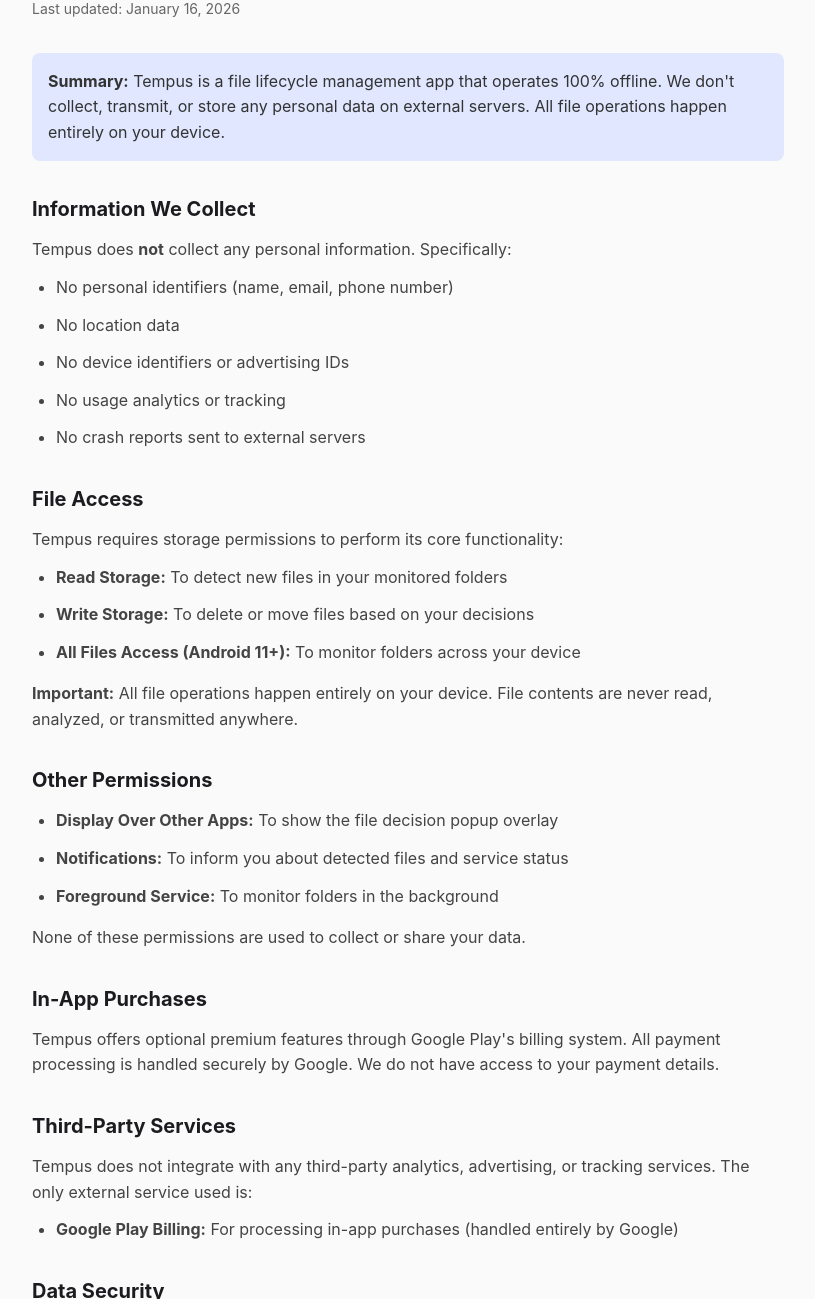
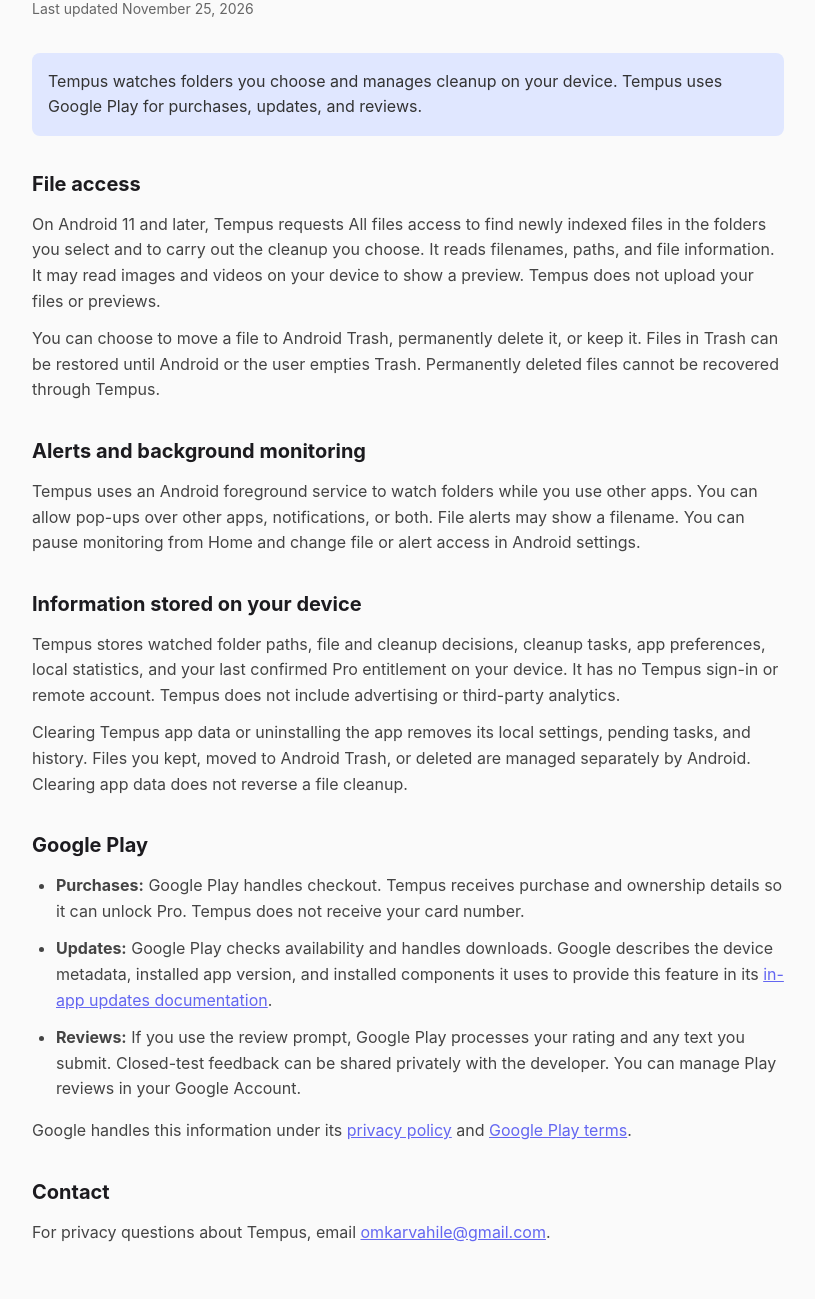
Before and after one commit to Omkar-glitch/Tempus-Docs, a plain HTML site: page docs/privacy.html in a window 1280 px wide. Shown: the part 85-1384 px from the top of the page, without its empty margins (232-1047 px from the left). Drawn offline with Linux system fonts and the light colour scheme.

Commit message:
Update Tempus privacy policy for local previews and Play features

```diff
--- a/docs/privacy.html
+++ b/docs/privacy.html
@@ -97,81 +97,33 @@
 </head>
 
 <body>
-    <h1>⏳ Tempus Privacy Policy</h1>
-    <p class="last-updated">Last updated: January 16, 2026</p>
+    <h1>Tempus Privacy Policy</h1>
+    <p class="last-updated">Last updated November 25, 2026</p>
 
     <div class="highlight">
-        <strong>Summary:</strong> Tempus is a file lifecycle management app that operates 100% offline. We don't
-        collect, transmit, or store any personal data on external servers. All file operations happen entirely on your
-        device.
+        Tempus watches folders you choose and manages cleanup on your device. Tempus uses Google Play for purchases, updates, and reviews.
     </div>
 
-    <h2>Information We Collect</h2>
-    <p>Tempus does <strong>not</strong> collect any personal information. Specifically:</p>
+    <h2>File access</h2>
+    <p>On Android 11 and later, Tempus requests All files access to find newly indexed files in the folders you select and to carry out the cleanup you choose. It reads filenames, paths, and file information. It may read images and videos on your device to show a preview. Tempus does not upload your files or previews.</p>
+    <p>You can choose to move a file to Android Trash, permanently delete it, or keep it. Files in Trash can be restored until Android or the user empties Trash. Permanently deleted files cannot be recovered through Tempus.</p>
+
+    <h2>Alerts and background monitoring</h2>
+    <p>Tempus uses an Android foreground service to watch folders while you use other apps. You can allow pop-ups over other apps, notifications, or both. File alerts may show a filename. You can pause monitoring from Home and change file or alert access in Android settings.</p>
+
+    <h2>Information stored on your device</h2>
+    <p>Tempus stores watched folder paths, file and cleanup decisions, cleanup tasks, app preferences, local statistics, and your last confirmed Pro entitlement on your device. It has no Tempus sign-in or remote account. Tempus does not include advertising or third-party analytics.</p>
+    <p>Clearing Tempus app data or uninstalling the app removes its local settings, pending tasks, and history. Files you kept, moved to Android Trash, or deleted are managed separately by Android. Clearing app data does not reverse a file cleanup.</p>
+
+    <h2>Google Play</h2>
     <ul>
-        <li>No personal identifiers (name, email, phone number)</li>
-        <li>No location data</li>
-        <li>No device identifiers or advertising IDs</li>
-        <li>No usage analytics or tracking</li>
-        <li>No crash reports sent to external servers</li>
+        <li><strong>Purchases:</strong> Google Play handles checkout. Tempus receives purchase and ownership details so it can unlock Pro. Tempus does not receive your card number.</li>
+        <li><strong>Updates:</strong> Google Play checks availability and handles downloads. Google describes the device metadata, installed app version, and installed components it uses to provide this feature in its <a href="https://developer.android.com/guide/playcore/in-app-updates#data-safety">in-app updates documentation</a>.</li>
+        <li><strong>Reviews:</strong> If you use the review prompt, Google Play processes your rating and any text you submit. Closed-test feedback can be shared privately with the developer. You can manage Play reviews in your Google Account.</li>
     </ul>
-
-    <h2>File Access</h2>
-    <p>Tempus requires storage permissions to perform its core functionality:</p>
-    <ul>
-        <li><strong>Read Storage:</strong> To detect new files in your monitored folders</li>
-        <li><strong>Write Storage:</strong> To delete or move files based on your decisions</li>
-        <li><strong>All Files Access (Android 11+):</strong> To monitor folders across your device</li>
-    </ul>
-    <p><strong>Important:</strong> All file operations happen entirely on your device. File contents are never read,
-        analyzed, or transmitted anywhere.</p>
-
-    <h2>Other Permissions</h2>
-    <ul>
-        <li><strong>Display Over Other Apps:</strong> To show the file decision popup overlay</li>
-        <li><strong>Notifications:</strong> To inform you about detected files and service status</li>
-        <li><strong>Foreground Service:</strong> To monitor folders in the background</li>
-    </ul>
-    <p>None of these permissions are used to collect or share your data.</p>
-
-    <h2>In-App Purchases</h2>
-    <p>Tempus offers optional premium features through Google Play's billing system. All payment processing is handled
-        securely by Google. We do not have access to your payment details.</p>
-
-    <h2>Third-Party Services</h2>
-    <p>Tempus does not integrate with any third-party analytics, advertising, or tracking services. The only external
-        service used is:</p>
-    <ul>
-        <li><strong>Google Play Billing:</strong> For processing in-app purchases (handled entirely by Google)</li>
-    </ul>
-
-    <h2>Data Security</h2>
-    <ul>
-        <li>All operations are performed locally on your device</li>
-        <li>No data is sent to our servers — we don't have any</li>
-        <li>Files are moved to Android's System Trash (Android 11+) for 30-day recovery</li>
-        <li>User preferences are stored locally using Android's SharedPreferences</li>
-    </ul>
-
-    <h2>Data Retention</h2>
-    <p>Tempus does not retain any of your data on external servers. All data (watched folders, scheduled tasks,
-        preferences) is stored locally on your device and can be cleared by uninstalling the app.</p>
-
-    <h2>Children's Privacy</h2>
-    <p>Since we do not collect any personal data from any users, we naturally do not collect data from children. The app
-        is safe for users of all ages.</p>
-
-    <h2>Your Rights</h2>
-    <p>Since we don't collect or store personal data on external servers, there is no data to access, correct, or
-        delete. You can uninstall the app at any time to remove all locally stored preferences.</p>
-
-    <h2>Changes to This Policy</h2>
-    <p>We may update this policy occasionally. Significant changes will be communicated through app updates.</p>
+    <p>Google handles this information under its <a href="https://policies.google.com/privacy">privacy policy</a> and <a href="https://play.google.com/about/play-terms/">Google Play terms</a>.</p>
 
     <h2>Contact</h2>
-    <p>Questions about this privacy policy? Contact us at:</p>
-    <p><a href="mailto:omkarvahile@gmail.com">omkarvahile@gmail.com</a></p>
-
+    <p>For privacy questions about Tempus, email <a href="mailto:omkarvahile@gmail.com">omkarvahile@gmail.com</a>.</p>
 </body>
-
 </html>
```
